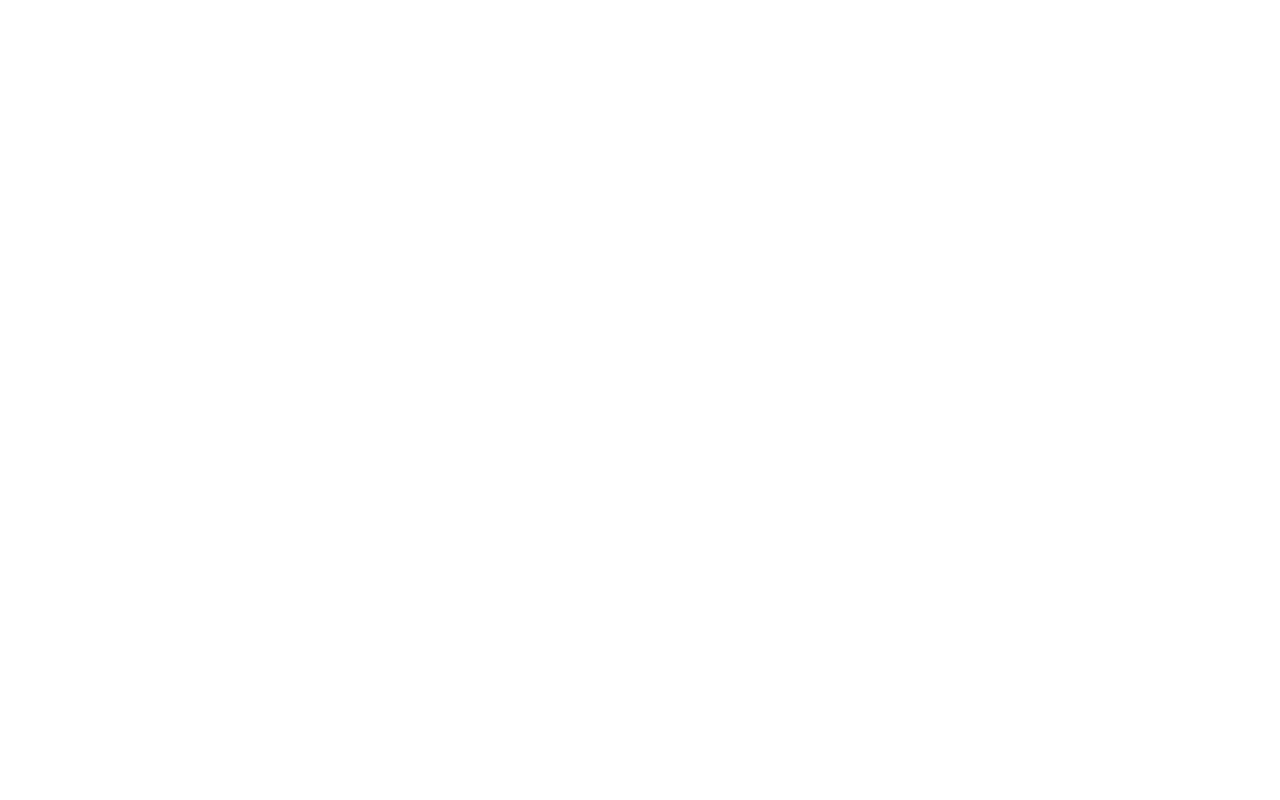
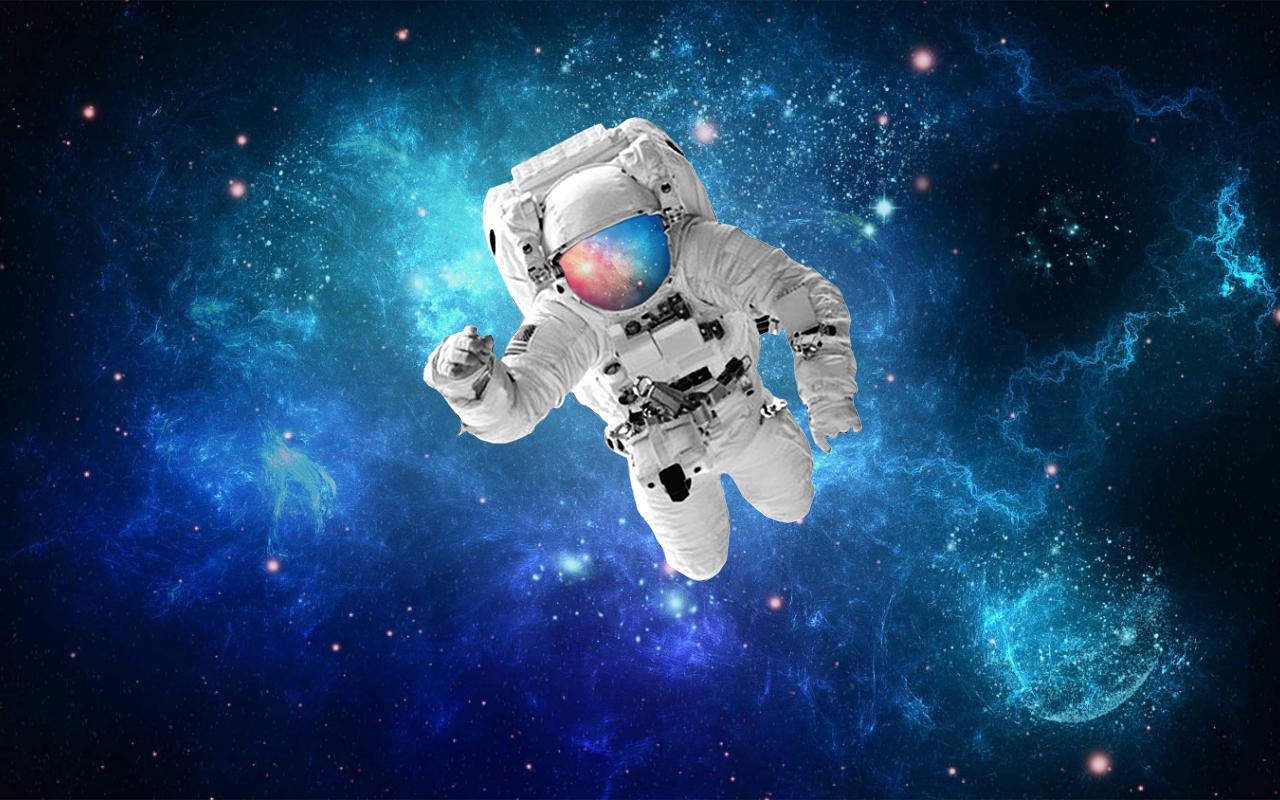
Before and after one commit to JoaoPinheiross/html-css, a plain HTML site: page desafios/d011/index.html in a window 1280 px wide. Drawn offline with Linux system fonts and the light colour scheme.

Commit message:
desafio 11 criado

```diff
--- a/desafios/d011/index.html
+++ b/desafios/d011/index.html
@@ -3,9 +3,33 @@
 <head>
     <meta charset="UTF-8">
     <meta name="viewport" content="width=device-width, initial-scale=1.0">
-    <title>Document</title>
+    <title>Desafio 11</title>
+    <style>
+        body {
+            background: black url(imagens/espaco.jpg) center center/cover no-repeat fixed;
+        }
+
+        div {
+            position: relative;
+
+            height: 85vh;
+            min-width: 300px;
+        }
+
+        img {
+            position: absolute;
+            top: 50%;
+            left: 50%;
+            transform: translate(-50%, -50%);
+
+            display: block;
+            min-width: 350px;
+        }
+    </style>
 </head>
 <body>
-
+    <div>
+        <img src="imagens/astronauta.png" alt="Astronauta">
+    </div>
 </body>
 </html>
```
Also changed, not shown: desafios/d011/imagens/astronauta.png (added), desafios/d011/imagens/espaco.jpg (added).
